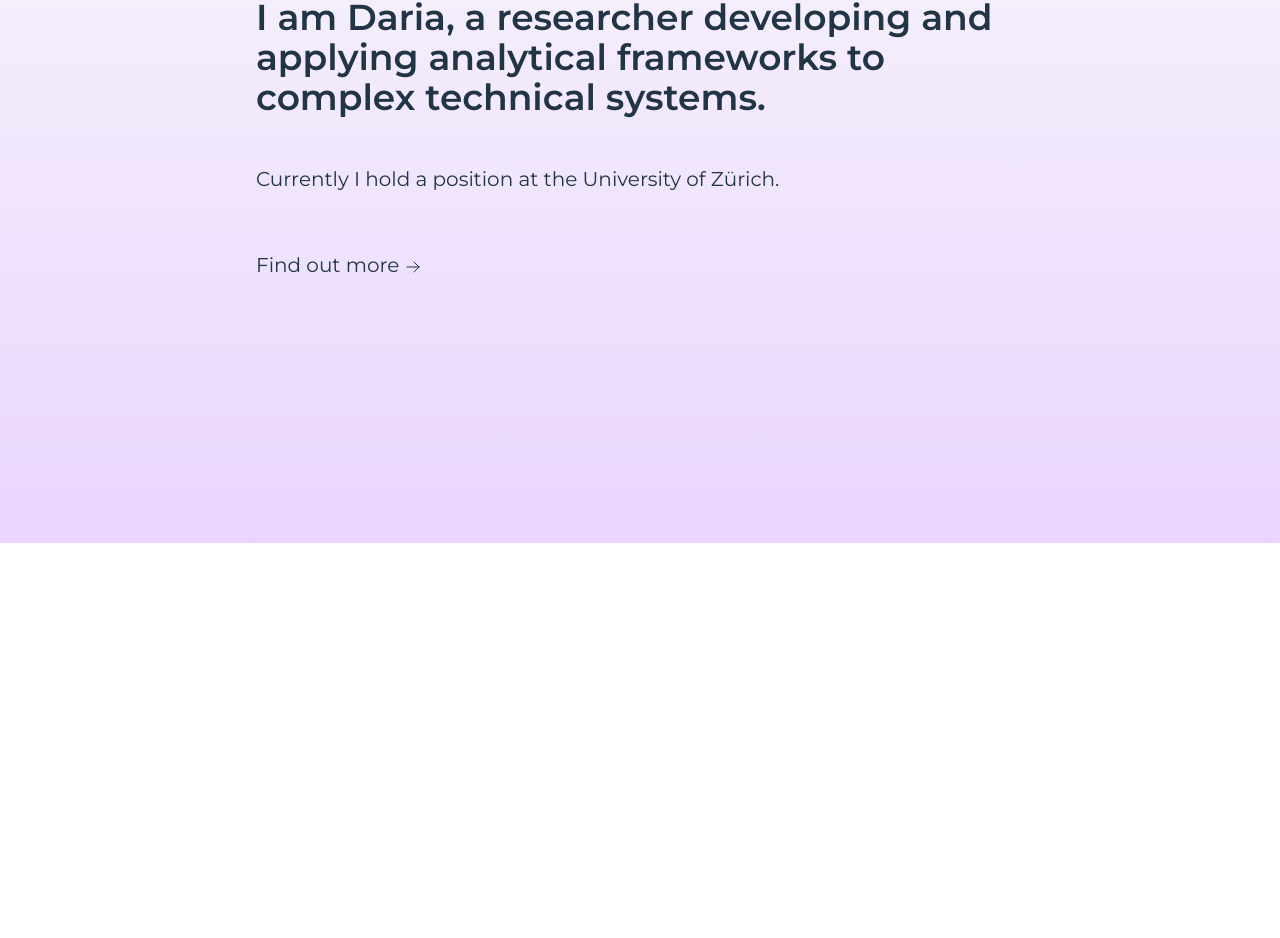
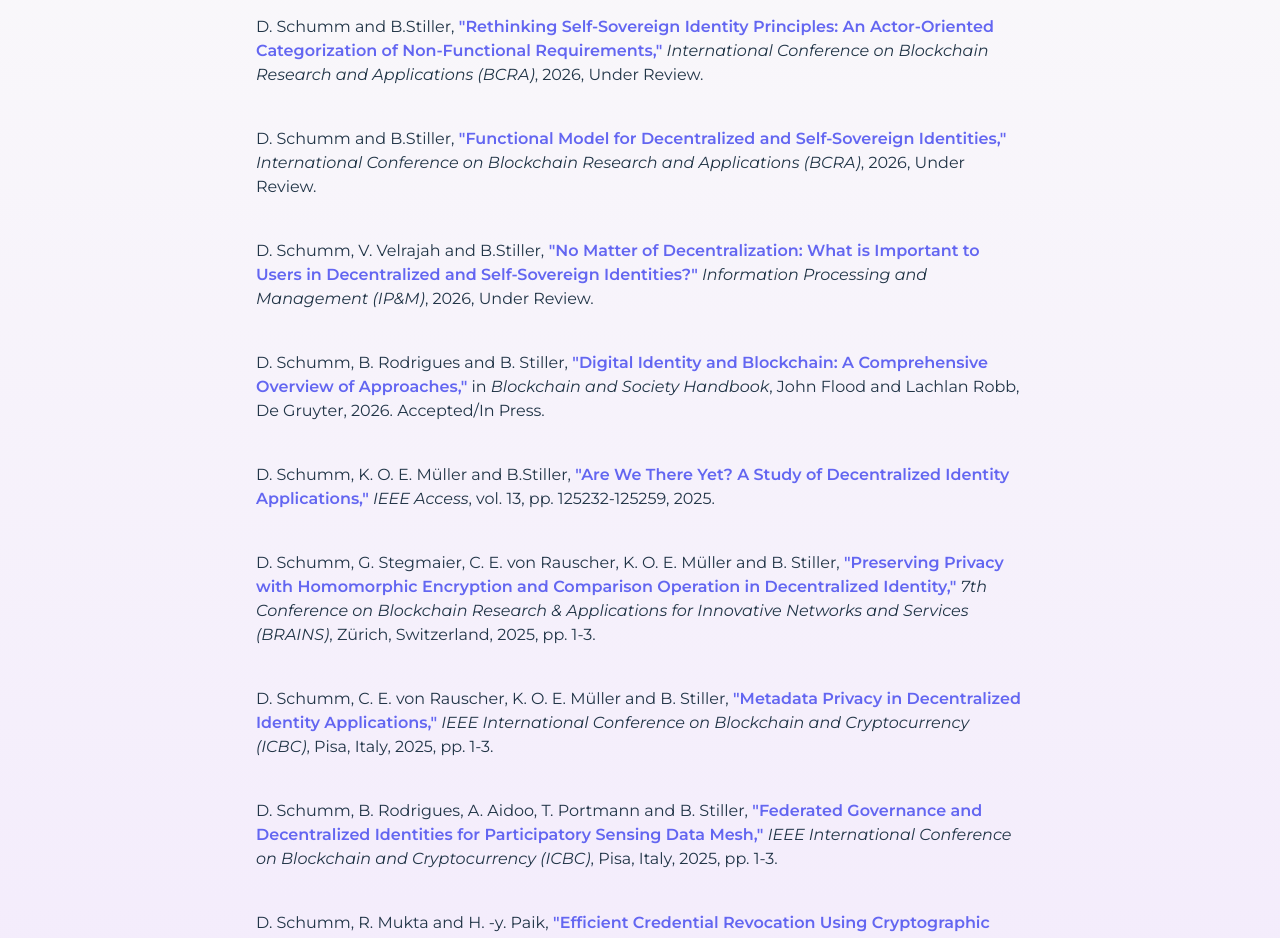
Before and after one commit to schummd/schummd.github.io, a React (Vite) app: page /publications in a window 1280 px wide. Shown: the part 257-1195 px from the top of the page. Before the commit the page ends 800 px from the top, so only its background shows below. Built offline with nearby package versions, Linux system fonts and the light colour scheme.

Commit message:
changed layout

```diff
--- a/package.json
+++ b/package.json
@@ -13,7 +13,8 @@
   "dependencies": {
     "react": "^18.3.1",
     "react-dom": "^18.3.1",
-    "react-router-dom": "^6.26.0"
+    "react-router-dom": "^6.26.0",
+    "sitemap": "^9.0.1"
   },
   "devDependencies": {
     "@headlessui/react": "^2.1.2",
--- a/src/pages/Home.jsx
+++ b/src/pages/Home.jsx
@@ -1,26 +1,109 @@
 import { useNavigate } from 'react-router-dom';
+import photo from '../assets/profile_picture.png';
+import resume from '../assets/CV.pdf';
 
 export default function Home() {
   const navigate = useNavigate();
   return(
-    <div className="flex flex-col items-center justify-center h-screen w-screen">
-      <div className="container w-4/5 md:w-3/5">
-          <h1 className="font-montserrat font-semibold text-3xl md:text-4xl mb-12">
-            I am Daria, a researcher developing and applying analytical
-            frameworks to complex technical systems.
-          </h1>
-          <p className="font-montserrat text-xl mb-12">
-            Currently I hold a position at the University of Zürich.
-          </p>
-          <div className="flex flex-col w-aut">
-          <a onClick={() => navigate('/experience')} className="hidden md:inline-flex items-center py-2.5 font-montserrat font-normal text-xl text-current hover:text-indigo-500 cursor-pointer">
-            Find out more
-            <svg xmlns="http://www.w3.org/2000/svg" fill="none" viewBox="0 0 24 24" strokeWidth={1.5} stroke="currentColor" className="size-4 inline-block ml-1.5 mt-1">
-              <path strokeLinecap="round" strokeLinejoin="round" d="M13.5 4.5 21 12m0 0-7.5 7.5M21 12H3" />
-            </svg>
-          </a>
+    <div className="flex flex-col items-center justify-center h-full w-screen md:h-screen">
+      <div className="container w-4/5 md:w-3/5 my-28">
+        <div className="grid md:gap-x-6 gap-y-1 font-montserrat">
+
+          <div className="flex items-center col-span-2 md:col-span-1 justify-start">
+            <div className="grid">
+              <h1 className="font-medium text-3xl">Daria Schumm</h1>
+              <p className="my-4">schumm@ifi.uzh.ch</p>
+            </div>
+          </div>
+
+          <div className="flex col-span-2 md:col-span-1 justify-start md:justify-end">
+            <img className="h-40" src={photo} alt="Profile Picture"/>
+          </div>
+
+          <div className="col-span-2 mt-8">
+            {/* <p className="mb-2">My name is Daria Schumm.</p> */}
+            <p className="mb-2">
+              Since 2023 I have been a part of the Communications Systems Group at
+              the Department of Informatics, University of Zürich.</p>
+            <p className="mb-2">
+              My research focuses on understanding and evaluating complex technical
+              systems by examining the relationship between their conceptual models
+              and their implemented behaviour.
+            </p>
+            <p className="mb-2">
+              I study how responsibilities are distributed within systems, how
+              requirements are specified and assessed, and how abstract roles are
+              operationalised in technical architectures.
+            </p>
+            <p className="mb-2">
+              I am particularly interested in cases where systems assert properties
+              such as security, trust, or privacy without providing corresponding
+              technical guarantees. Through this work, I identify recurring points
+              at which conceptual models fracture when confronted with implementation
+              realities.
+            </p>
+            {/* <p className="mb-2">
+              In a spare time I am a photographer. Have a look at the <a href="https://dariaschummphoto.netlify.app/" target="_blank">collection of my works</a>.
+            </p> */}
+          </div>
+
+          <div className="col-span-2 mt-4">
+            <p className="hidden md:block mb-2">
+              <b>Keywords:</b> Data Analytics, Requirements Engineering, Decentralized Identity, Blockchain
+            </p>
+            <ul className='list-disc list-inside md:hidden mb-2'>
+              <p><b>Keywords:</b></p>
+              <li>Blockchain</li>
+              <li>Decentralized Identity</li>
+              <li>Requirements engineering</li>
+              <li>Data Analytics</li>
+            </ul>
+          </div>
+
+          <div className="col-span-2 flex flex-col md:flex-row md:gap-5">
+            <a href={resume} target='_black' className="pt-2 md:py-2.5 font-semibold text-indigo-500 cursor-pointer">
+                Resume
+                <svg xmlns="http://www.w3.org/2000/svg" fill="none" viewBox="0 0 24 24" strokeWidth={1.5} stroke="currentColor" className="size-4 inline-block ml-1">
+                  <path strokeLinecap="round" strokeLinejoin="round" d="M3 16.5v2.25A2.25 2.25 0 0 0 5.25 21h13.5A2.25 2.25 0 0 0 21 18.75V16.5M16.5 12 12 16.5m0 0L7.5 12m4.5 4.5V3" />
+                </svg>
+            </a>
+
+            <a onClick={() => navigate('/publications')} className="md:py-2.5 font-semibold text-indigo-500 cursor-pointer">
+              Publications
+              <svg xmlns="http://www.w3.org/2000/svg" fill="none" viewBox="0 0 24 24" strokeWidth={1.5} stroke="currentColor" className="size-4 inline-block ml-1">
+                <path strokeLinecap="round" strokeLinejoin="round" d="M12 7.5h1.5m-1.5 3h1.5m-7.5 3h7.5m-7.5 3h7.5m3-9h3.375c.621 0 1.125.504 1.125 1.125V18a2.25 2.25 0 0 1-2.25 2.25M16.5 7.5V18a2.25 2.25 0 0 0 2.25 2.25M16.5 7.5V4.875c0-.621-.504-1.125-1.125-1.125H4.125C3.504 3.75 3 4.254 3 4.875V18a2.25 2.25 0 0 0 2.25 2.25h13.5M6 7.5h3v3H6v-3Z" />
+              </svg>
+            </a>
+
+            <a href="https://scholar.google.com/citations?user=lhm6SNsAAAAJ&hl=en" target="_blank" className="md:py-2.5 font-semibold text-indigo-500 cursor-pointer">
+              Google Scholar
+              <svg xmlns="http://www.w3.org/2000/svg" fill="none" viewBox="0 0 24 24" strokeWidth={1.5} stroke="currentColor" className="size-4 inline-block ml-1">
+                <path strokeLinecap="round" strokeLinejoin="round" d="M4.26 10.147a60.438 60.438 0 0 0-.491 6.347A48.62 48.62 0 0 1 12 20.904a48.62 48.62 0 0 1 8.232-4.41 60.46 60.46 0 0 0-.491-6.347m-15.482 0a50.636 50.636 0 0 0-2.658-.813A59.906 59.906 0 0 1 12 3.493a59.903 59.903 0 0 1 10.399 5.84c-.896.248-1.783.52-2.658.814m-15.482 0A50.717 50.717 0 0 1 12 13.489a50.702 50.702 0 0 1 7.74-3.342M6.75 15a.75.75 0 1 0 0-1.5.75.75 0 0 0 0 1.5Zm0 0v-3.675A55.378 55.378 0 0 1 12 8.443m-7.007 11.55A5.981 5.981 0 0 0 6.75 15.75v-1.5" />
+              </svg>
+            </a>
+          </div>
         </div>
       </div>
     </div>
+
+    // <div className="flex flex-col items-center justify-center h-screen w-screen">
+    //   <div className="container w-4/5 md:w-3/5">
+    //       <h1 className="font-montserrat font-semibold text-3xl md:text-4xl mb-12">
+    //         I am Daria, a researcher developing and applying analytical
+    //         frameworks to complex technical systems.
+    //       </h1>
+    //       <p className="font-montserrat text-xl mb-12">
+    //         Currently I hold a position at the University of Zürich.
+    //       </p>
+    //       <div className="flex flex-col w-aut">
+    //       <a onClick={() => navigate('/experience')} className="hidden md:inline-flex items-center py-2.5 font-montserrat font-normal text-xl text-current hover:text-indigo-500 cursor-pointer">
+    //         Find out more
+    //         <svg xmlns="http://www.w3.org/2000/svg" fill="none" viewBox="0 0 24 24" strokeWidth={1.5} stroke="currentColor" className="size-4 inline-block ml-1.5 mt-1">
+    //           <path strokeLinecap="round" strokeLinejoin="round" d="M13.5 4.5 21 12m0 0-7.5 7.5M21 12H3" />
+    //         </svg>
+    //       </a>
+    //     </div>
+    //   </div>
+    // </div>
   )
 }
--- a/src/pages/Publications.jsx
+++ b/src/pages/Publications.jsx
@@ -9,60 +9,60 @@
           <h2 className="font-montserrat font-medium text-xl mb-12">First Author</h2>
           <li>
             D. Schumm and B.Stiller,
-            <a href="" className="font-semibold text-indigo-500" target="_blank"> "Rethinking Self-Sovereign Identity Principles: An Actor-Oriented Categorization of Non-Functional Requirements"</a>,
-            <i> ACM Distributed Ledger Technologies: Research and Practice</i>,
-            2026, In Progress.
+            <a href="" className="font-semibold text-indigo-500" target="_blank"> "Rethinking Self-Sovereign Identity Principles: An Actor-Oriented Categorization of Non-Functional Requirements,"</a>
+            <i> International Conference on Blockchain Research and Applications (BCRA)</i>,
+            2026, Under Review.
           </li>
           <li>
             D. Schumm and B.Stiller,
-            <a href="" className="font-semibold text-indigo-500" target="_blank"> "Functional Model for Decentralized and Self-Sovereign Identities"</a>,
-            <i> ACM Distributed Ledger Technologies: Research and Practice</i>,
-            2026, In Progress.
+            <a href="" className="font-semibold text-indigo-500" target="_blank"> "Functional Model for Decentralized and Self-Sovereign Identities,"</a>
+            <i> International Conference on Blockchain Research and Applications (BCRA)</i>,
+            2026, Under Review.
           </li>
           <li>
             D. Schumm, V. Velrajah and B.Stiller,
-            <a href="" className="font-semibold text-indigo-500" target="_blank"> "No Matter of Decentralization: What is Important to Users in Decentralized and Self-Sovereign Identities?"</a>,
+            <a href="" className="font-semibold text-indigo-500" target="_blank"> "No Matter of Decentralization: What is Important to Users in Decentralized and Self-Sovereign Identities?"</a>
             <i> Information Processing and Management (IP&M)</i>,
             2026, Under Review.
           </li>
           <li>
             D. Schumm, B. Rodrigues and B. Stiller,
-            <a href="" className="font-semibold text-indigo-500" target="_blank"> "Digital Identity and Blockchain: A Comprehensive Overview of Approaches"</a>,
-            in <i>Blockchain and Society Handbook</i>, John Flood and Lachlan Robb,
-            De Gruyter, 2026. Accepted/In Press.
+            <a href="" className="font-semibold text-indigo-500" target="_blank"> "Digital Identity and Blockchain: A Comprehensive Overview of Approaches,"</a>
+            <span> in <i>Blockchain and Society Handbook</i>, John Flood and Lachlan Robb,
+            De Gruyter, 2026. Accepted/In Press.</span>
           </li>
           <li>
             D. Schumm, K. O. E. Müller and B.Stiller,
-            <a href="https://doi.org/10.1109/access.2025.3588170" className="font-semibold text-indigo-500" target="_blank"> "Are We There Yet? A Study of Decentralized Identity Applications"</a>,
+            <a href="https://doi.org/10.1109/access.2025.3588170" className="font-semibold text-indigo-500" target="_blank"> "Are We There Yet? A Study of Decentralized Identity Applications,"</a>
             <i> IEEE Access</i>, vol. 13, pp. 125232-125259, 2025.
           </li>
           <li>
             D. Schumm, G. Stegmaier, C. E. von Rauscher, K.  O. E. Müller and B. Stiller,
-            <a href="https://doi.org/10.1109/brains67003.2025.11302938" className="font-semibold text-indigo-500" target="_blank"> "Preserving Privacy with Homomorphic Encryption and Comparison Operation in Decentralized Identity"</a>,
+            <a href="https://doi.org/10.1109/brains67003.2025.11302938" className="font-semibold text-indigo-500" target="_blank"> "Preserving Privacy with Homomorphic Encryption and Comparison Operation in Decentralized Identity,"</a>
             <i> 7th Conference on Blockchain Research & Applications for Innovative Networks and Services (BRAINS)</i>,
             Zürich, Switzerland, 2025, pp. 1-3.
           </li>
           <li>
             D. Schumm, C. E. von Rauscher, K.  O. E. Müller and B. Stiller,
-            <a href="https://doi.org/10.1109/icbc64466.2025.11114450" className="font-semibold text-indigo-500" target="_blank"> "Metadata Privacy in Decentralized Identity Applications"</a>,
+            <a href="https://doi.org/10.1109/icbc64466.2025.11114450" className="font-semibold text-indigo-500" target="_blank"> "Metadata Privacy in Decentralized Identity Applications,"</a>
             <i> IEEE International Conference on Blockchain and Cryptocurrency (ICBC)</i>,
             Pisa, Italy, 2025, pp. 1-3.
           </li>
           <li>
             D. Schumm, B. Rodrigues, A. Aidoo, T. Portmann and B. Stiller,
-            <a href="https://doi.org/10.1109/icbc64466.2025.11114524" className="font-semibold text-indigo-500" target="_blank"> "Federated Governance and Decentralized Identities for Participatory Sensing Data Mesh"</a>,
+            <a href="https://doi.org/10.1109/icbc64466.2025.11114524" className="font-semibold text-indigo-500" target="_blank"> "Federated Governance and Decentralized Identities for Participatory Sensing Data Mesh,"</a>
             <i> IEEE International Conference on Blockchain and Cryptocurrency (ICBC)</i>,
             Pisa, Italy, 2025, pp. 1-3.
           </li>
           <li>
             D. Schumm, R. Mukta and H. -y. Paik,
-            <a href="https://doi.org/10.1109/dapps57946.2023.00025" className="font-semibold text-indigo-500 cursor-pointer" target="_blank"> "Efficient Credential Revocation Using Cryptographic Accumulators"</a>,
+            <a href="https://doi.org/10.1109/dapps57946.2023.00025" className="font-semibold text-indigo-500 cursor-pointer" target="_blank"> "Efficient Credential Revocation Using Cryptographic Accumulators,"</a>
             <i> IEEE International Conference on Decentralized Applications and Infrastructures (DAPPS)</i>,
             Athens, Greece, 2023, pp. 127-134.
           </li>
           <li>
             D. Schumm, R. Mukta and H. -y. Paik,
-            <a href="https://doi.org/10.1109/icbc56567.2023.10174975" className="font-semibold text-indigo-500 cursor-pointer" target="_blank"> "Efficient Credential Revocation Using Cryptographic Accumulators"</a>,
+            <a href="https://doi.org/10.1109/icbc56567.2023.10174975" className="font-semibold text-indigo-500 cursor-pointer" target="_blank"> "Efficient Credential Revocation Using Cryptographic Accumulators,"</a>
             <i> IEEE International Conference on Blockchain and Cryptocurrency (ICBC)</i>,
             Dubai, United Arab Emirates, 2023, pp. 1-3.
           </li>
@@ -70,44 +70,44 @@
           <h2 className="font-montserrat font-medium text-xl mb-12">Other Author</h2>
           <li>
             B. Byers, P. Emmenegger, J. Hunhevicz, D. Schumm, F. Heisel, D. Hall and C. De Wolf,
-            <a href="https://doi.org/10.1108/CI-02-2025-0074" className="font-semibold text-indigo-500 cursor-pointer" target="_blank"> "Decentralized Phygital Identifiers for Circular Construction"</a>,
+            <a href="https://doi.org/10.1108/CI-02-2025-0074" className="font-semibold text-indigo-500 cursor-pointer" target="_blank"> "Decentralized Phygital Identifiers for Circular Construction,"</a>
             <i> Construction Innovation: Information Process Management </i>,
             pp. 1-35, 2025.
           </li>
           <li>
             D. Jing, D. Schumm, K.  O. E. Müller and B. Stiller,
-            <a href="https://doi.org/10.1109/brains67003.2025.11302937" className="font-semibold text-indigo-500" target="_blank"> "Designing Privacy Notices for Self-Sovereign Identity Applications"</a>,
+            <a href="https://doi.org/10.1109/brains67003.2025.11302937" className="font-semibold text-indigo-500" target="_blank"> "Designing Privacy Notices for Self-Sovereign Identity Applications,"</a>
             <i> 7th Conference on Blockchain Research & Applications for Innovative Networks and Services (BRAINS)</i>,
             Zürich, Switzerland, 2025, pp. 1-3.
           </li>
           <li>
             S. Sebastio, S. Matheu, A. Skarmeta, R. Orizio, D. Karras, D. Schumm, B. Stiller, R. Mancilla, F. Giampaolo, S. Tuck, T. Bocek, V. Cuomo, R. Atoui, S. Beena, R. Nardone, A. Cilardo, D. Sharma, R. Bohara and J. Parra-Domínguez,
-            <a href="https://doi.org/10.1007/978-3-031-76459-2 26" className="font-semibold text-indigo-500 cursor-pointer" target="_blank"> "Cybersecurity Management Throughout the IoT Systems Lifecycle – The CERTIFY Approach"</a>,
+            <a href="https://doi.org/10.1007/978-3-031-76459-2 26" className="font-semibold text-indigo-500 cursor-pointer" target="_blank"> "Cybersecurity Management Throughout the IoT Systems Lifecycle – The CERTIFY Approach,"</a>
             <i> Distributed Computing and Artificial Intelligence, Special Sessions I, 21st International Conference</i>,
             pp. 281-290, 2025.
           </li>
 
           <li>
             M. Leder, D. Schumm, B. Rodrigues and B. Stiller,
-            <a href="https://doi.org/10.1109/brains63024.2024.10732060" className="font-semibold text-indigo-500"> "AfriBit: A People-Oriented Wallet Fostering Financial Inclusion in Kibera"</a>,
+            <a href="https://doi.org/10.1109/brains63024.2024.10732060" className="font-semibold text-indigo-500"> "AfriBit: A People-Oriented Wallet Fostering Financial Inclusion in Kibera,"</a>
             <i> 6th Conference on Blockchain Research & Applications for Innovative Networks and Services (BRAINS)</i>,
             Berlin, Germany, 2024.
           </li>
           <li>
             K. O. E. Müller, D. Datsomor, D. Schumm, B. Rodrigues and B. Stiller,
-            <a href="https://doi.org/10.23919/cnsm62983.2024.10814609" className="font-semibold text-indigo-500"> "Big Brother is Watching You: Non-Intrusive ZigBee User Profiling"</a>,
+            <a href="https://doi.org/10.23919/cnsm62983.2024.10814609" className="font-semibold text-indigo-500"> "Big Brother is Watching You: Non-Intrusive ZigBee User Profiling,"</a>
             <i> 20th International Conference on Network and Service Management (CNSM)</i>,
             Prague, Czech Republic, 2024.
           </li>
           <li>
             A. R. Veres, D. Schumm, T. Grübl, K. O. E. Müller, B. Rodrigues and B. Stiller,
-            <a href="https://doi.org/10.1109/lcn60385.2024.10639716" className="font-semibold text-indigo-500 cursor-pointer" target="_blank"> "Demo: Secure Inventorying and Lifecycle Management of IoT with DLT"</a>,
+            <a href="https://doi.org/10.1109/lcn60385.2024.10639716" className="font-semibold text-indigo-500 cursor-pointer" target="_blank"> "Demo: Secure Inventorying and Lifecycle Management of IoT with DLT,"</a>
             <i> 49th Conference on Local Computer Networks (LCN)</i>,
             Caen, France, 2024.
           </li>
           <li>
             K. O. E. Müller, D. Schumm, E. Wallace, B. Rodrigues and B. Stiller,
-            <a href="https://doi.org/10.1109/noms59830.2024.10575751" className="font-semibold text-indigo-500 cursor-pointer" target="_blank"> "SHIFT: a Security and Home Integration Framework for IoT"</a>,
+            <a href="https://doi.org/10.1109/noms59830.2024.10575751" className="font-semibold text-indigo-500 cursor-pointer" target="_blank"> "SHIFT: a Security and Home Integration Framework for IoT,"</a>
             <i> Network Operations and Management Symposium (NOMS)</i>,
             Seoul, Korea, Republic of, 2024, pp. 1-7.
           </li>
@@ -115,49 +115,49 @@
           <h2 className="font-montserrat font-medium text-3xl mb-12">Talks</h2>
           <li>
             D. Schumm,
-            <span className="font-semibold text-indigo-500"> "Designing Privacy Notices for Self-Sovereign Identity Applications"</span>,
+            <span className="font-semibold text-indigo-500"> "Designing Privacy Notices for Self-Sovereign Identity Applications,"</span>
             <i> 7th Conference on Blockchain Research & Applications for Innovative Networks and Services (BRAINS)</i>,
             Zürich, Switzerland, 20 November, 2025.
           </li>
           <li>
             D. Schumm,
-            <span className="font-semibold text-indigo-500"> "Preserving Privacy with Homomorphic Encryption and Comparison Operation in Decentralized Identity"</span>,
+            <span className="font-semibold text-indigo-500"> "Preserving Privacy with Homomorphic Encryption and Comparison Operation in Decentralized Identity,"</span>
             <i> 7th Conference on Blockchain Research & Applications for Innovative Networks and Services (BRAINS)</i>,
             Zürich, Switzerland, 20 November, 2025.
           </li>
           <li>
             D. Schumm,
-            <span className="font-semibold text-indigo-500"> "Federated Governance and Decentralized Identities for Participatory Sensing Data Mesh"</span>,
+            <span className="font-semibold text-indigo-500"> "Federated Governance and Decentralized Identities for Participatory Sensing Data Mesh,"</span>
             <i> IEEE International Conference on Blockchain and Cryptocurrency (ICBC)</i>,
             Pisa, Italy, 4 June, 2025.
           </li>
           <li>
             D. Schumm,
-            <span className="font-semibold text-indigo-500"> "Metadata Privacy in Decentralized Identity Applications"</span>,
+            <span className="font-semibold text-indigo-500"> "Metadata Privacy in Decentralized Identity Applications,"</span>
             <i> IEEE International Conference on Blockchain and Cryptocurrency (ICBC)</i>,
             Pisa, Italy, 4 June, 2025.
           </li>
           <li>
             D. Schumm,
-            <span className="font-semibold text-indigo-500"> "AfriBit: A People-Oriented Wallet Fostering Financial Inclusion in Kibera"</span>,
+            <span className="font-semibold text-indigo-500"> "AfriBit: A People-Oriented Wallet Fostering Financial Inclusion in Kibera,"</span>
             <i> 6th Conference on Blockchain Research & Applications for Innovative Networks and Services (BRAINS)</i>,
             Berlin, Germany, 9 October, 2024.
           </li>
           <li>
             D. Schumm,
-            <span className="font-semibold text-indigo-500" target="_blank"> "Digital Identity and Blockchain: A Comprehensive Overview of Approaches"</span>,
+            <span className="font-semibold text-indigo-500" target="_blank"> "Digital Identity and Blockchain: A Comprehensive Overview of Approaches,"</span>
             <i> for Blockchain and Society Handbook</i>,
             21 May, 2024.
           </li>
           <li>
             D. Schumm,
-            <span className="font-semibold text-indigo-500" target="_blank"> "Efficient Credential Revocation Using Cryptographic Accumulators"</span>,
+            <span className="font-semibold text-indigo-500" target="_blank"> "Efficient Credential Revocation Using Cryptographic Accumulators,"</span>
             <i> IEEE International Conference on Blockchain and Cryptocurrency (ICBC)</i>,
             Dubai, United Arab Emirates, 3 May, 2023.
           </li>
           <li>
             D. Schumm,
-            <span className="font-semibold text-indigo-500" target="_blank"> "Efficient Credential Revocation Using Cryptographic Accumulators"</span>,
+            <span className="font-semibold text-indigo-500" target="_blank"> "Efficient Credential Revocation Using Cryptographic Accumulators,"</span>
             <i> IEEE International Conference on Decentralized Applications and Infrastructures (DAPPS)</i>,
             Athens, Greece, 5 July, 2023.
           </li>
```
Also changed, not shown: src/App.jsx (+6 -6 lines), src/components/Header.jsx (+9 -8 lines), 2 other files (tests, documents, lock files or other folders).
